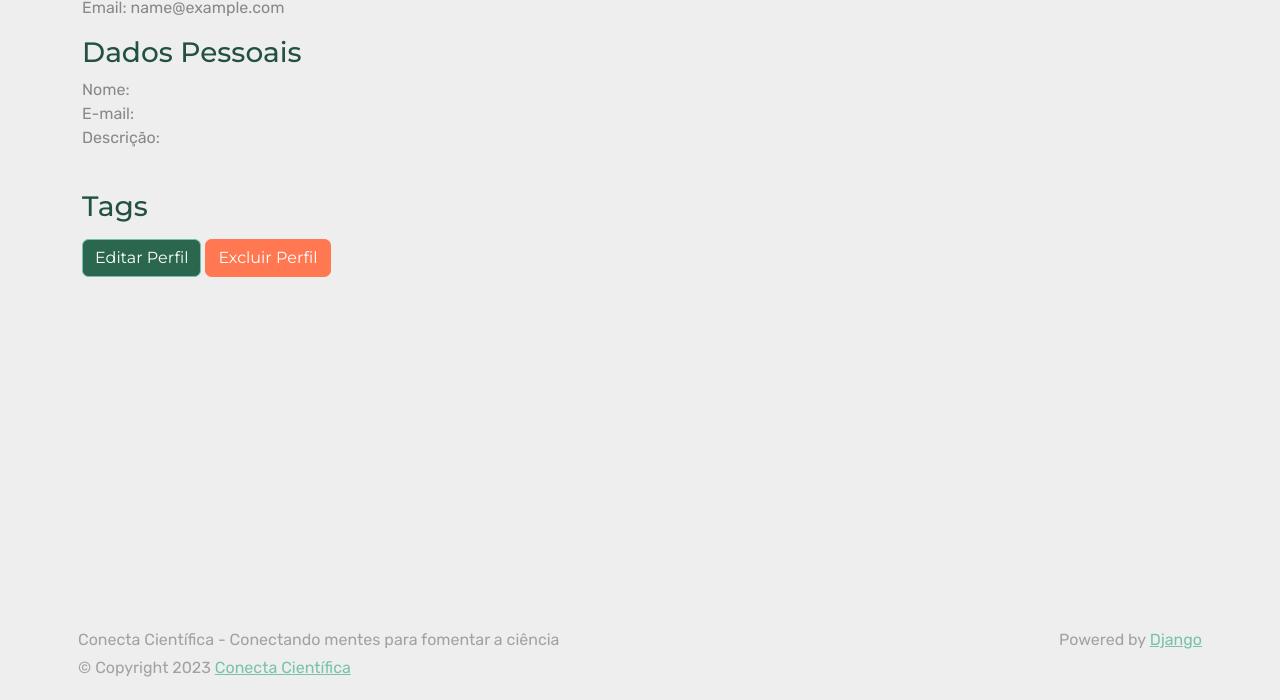
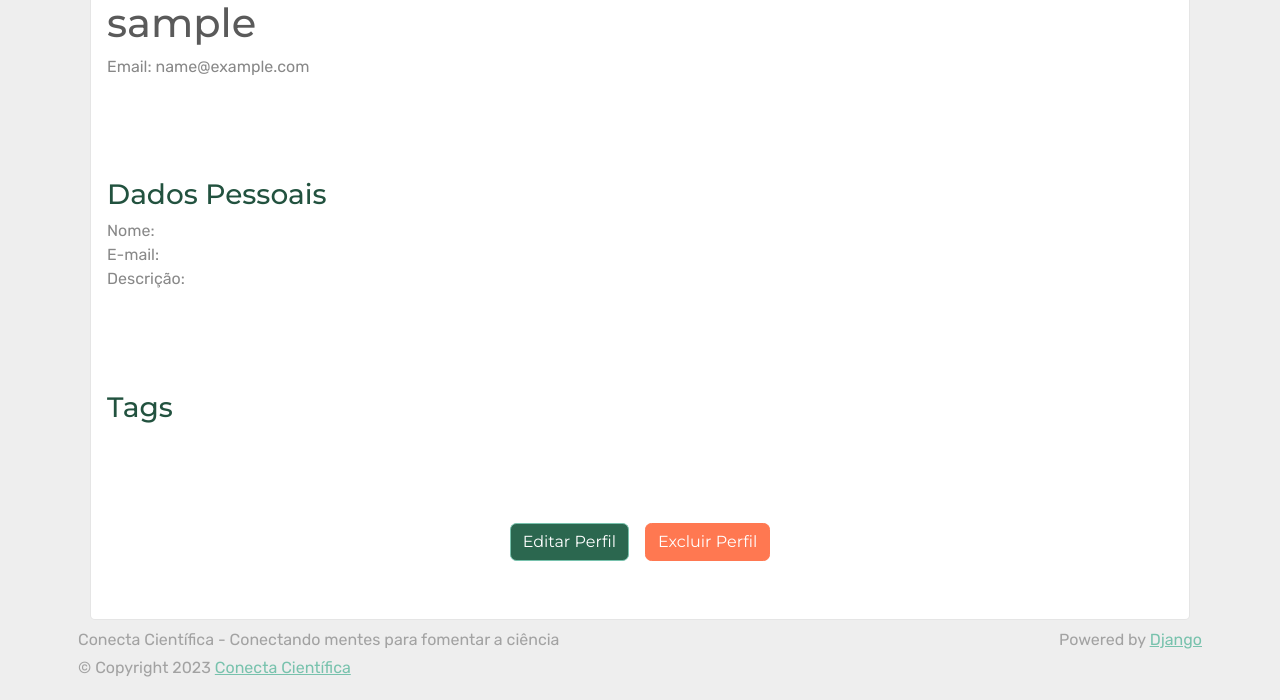
Before and after one commit to conecta-cientifica/conecta-cientifica, a Django app: page /user/1/ in a window 1280 px wide. Shown: the part 100-800 px from the top of the page. Run offline with Django 4.2, Linux system fonts and the light colour scheme; the visitor is signed in with stand-in values (Sample User, id 1); data comes from the database, SQL or seed files in the repository; parts of the project's set-up code (start-up, migrations or seed data) failed here and were passed over; some libraries are stand-ins or nearby versions.

Commit message:
Estilização novas páginas de perfil

```diff
--- a/accounts/templates/user_detail.html
+++ b/accounts/templates/user_detail.html
@@ -1,4 +1,3 @@
-<!-- user_detail.html -->
 {% extends 'base/base.html' %}
 
 {% block 'title' %}
@@ -6,29 +5,30 @@
 {% endblock %}
 
 {% block 'body' %}
-    <div class="container">
+    <div class="container user-detail d-flex flex-column justify-content-around p-3">
+        <div>
             <h1>{{ user.username }}</h1>
             <p>Email: {{ user.email }}</p>
-
-
+        </div>
 
         <!-- Seção de Perfil -->
+        <div>
             <h3 class="text-success-emphasis">Dados Pessoais</h3>
-
             <p>
                 Nome: {{ user_profile.name }}<br>
                 E-mail: {{ user_profile.email }}<br>
                 Descrição: {{ user_profile.description }}<br>
             </p>
-
-        <br>
+        </div>
 
         <!-- Adicionando a seção de Tags -->
+        <div>
             <h3 class="text-success-emphasis">Tags</h3>
             <div class="my-3">
                 {% for tag in tags_list %}
                     <span class="badge bg-primary">{{ tag }}</span>
                 {% endfor %}
+            </div>
         </div>
 
         <!-- Seção de Educação
@@ -62,8 +62,10 @@
         -->
 
         {% if user.is_authenticated and user == request.user %}
-            <a href="{% url 'user_update' pk=user.pk %}" class="btn btn-primary">Editar Perfil</a>
-            <a href="{% url 'user_delete' pk=user.pk %}" class="btn btn-danger">Excluir Perfil</a>
+        <div class="d-flex justify-content-center">
+            <a href="{% url 'user_update' pk=user.pk %}" class="btn btn-primary mx-2">Editar Perfil</a>
+            <a href="{% url 'user_delete' pk=user.pk %}" class="btn btn-danger mx-2">Excluir Perfil</a>
+        </div>
         {% endif %}
     </div>
 {% endblock %}
--- a/main/static/css/style.css
+++ b/main/static/css/style.css
@@ -263,9 +263,9 @@ body {
     margin-top: 10px;
 }
 
-/* delete_project.html */
+/* delete_project.html user_confirm_delete.html */
 
-.delete_project {
+.delete_project, .delete_user {
     height: 80vh;
     width: 1100px;
     background: #FFFFFF;
@@ -291,3 +291,13 @@ body {
     font-size: 20px;
     font-weight: 600;
 }
+
+/* user_detail.html */
+
+.user-detail {
+    height: 85vh;
+    width: 1100px;
+    background: #FFFFFF;
+    border: 1px solid rgba(0, 0, 0, 0.1);
+    border-radius: 5px;
+}
--- a/projects/templates/edit_project.html
+++ b/projects/templates/edit_project.html
@@ -11,9 +11,8 @@
   <form method="post" enctype="multipart/form-data">
     {% csrf_token %}
     {{ form.as_p|safe }} {# Use |safe to avoid escaping Select2 HTML #}
-    <button type="submit" class="btn btn-primary rounded-pill my-2">Salvar Alterações</button>
+    <button type="submit" class="btn btn-primary rounded-pill my-3">Salvar Alterações</button>
   </form>
-  <br>
   <a href="{% url 'project-page' project.id %}" class="mt-auto">&#8592; Voltar para a página do projeto</a>
 </div>
 
```
Also changed, not shown: accounts/templates/user_confirm_delete.html (added, +21 -0 lines), accounts/templates/user_update.html (+4 -3 lines), static/css/style.css (+12 -2 lines). Lines whose indentation alone changed are shown as unchanged.
